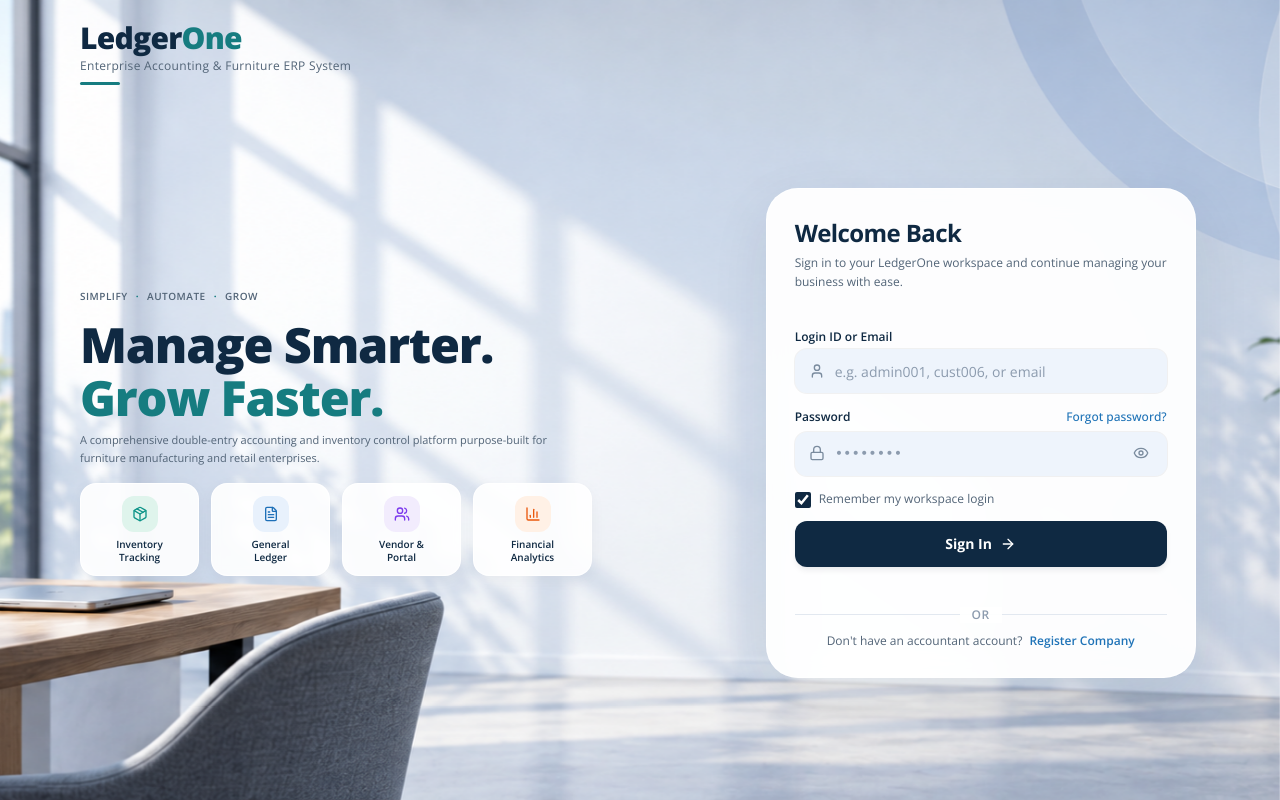
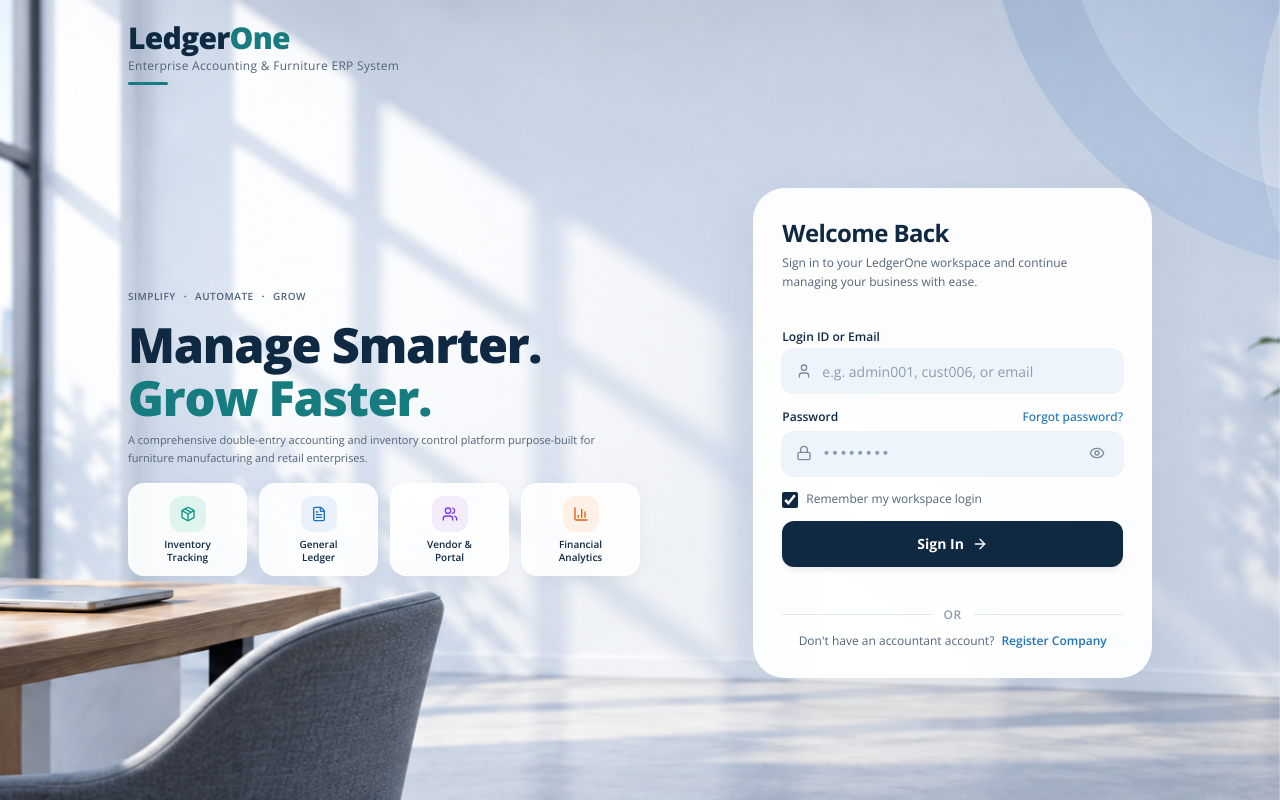
Before and after one commit to prathamrajbhar/LedgerOne, a Next.js app: page /login in a window 1280 px wide. Built offline with nearby package versions, Linux system fonts and the light colour scheme.

Commit message:
style(auth): increase left and right margin spacing

```diff
--- a/app/(auth)/layout.tsx
+++ b/app/(auth)/layout.tsx
@@ -28,7 +28,7 @@ export default function AuthLayout({
       <div className="fixed inset-0 w-full h-full bg-white/25 lg:bg-transparent pointer-events-none z-0" />
 
       {/* Main Inner Shell - Strictly fits viewport */}
-      <div className="relative z-10 w-full h-full max-w-[1440px] mx-auto flex flex-col justify-between px-3 sm:px-6 lg:px-12 xl:px-16 overflow-hidden">
+      <div className="relative z-10 w-full h-full max-w-[1360px] mx-auto flex flex-col justify-between px-6 sm:px-12 lg:px-20 xl:px-28 overflow-hidden">
         {/* Top Header Bar */}
         <header className="w-full flex items-start justify-between flex-shrink-0 pt-1 lg:pt-2">
           {/* 1. TOP-LEFT BRANDING */}
```
